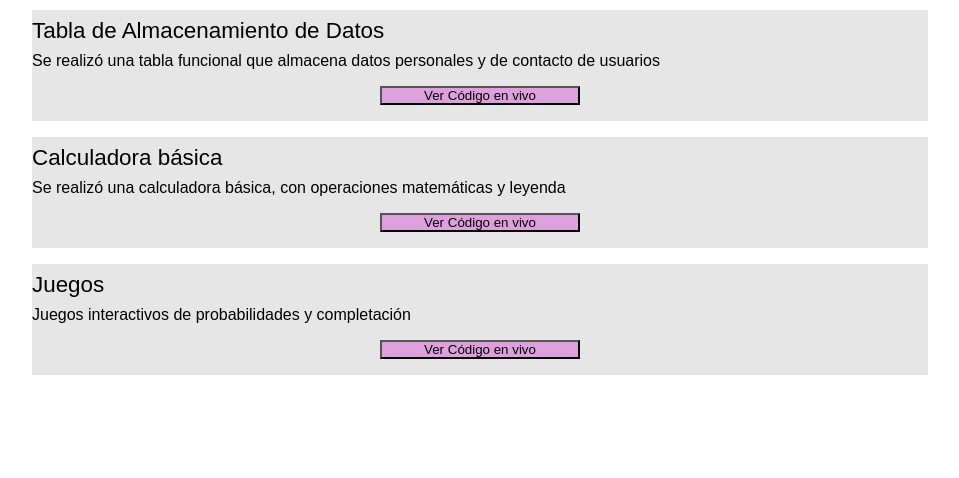
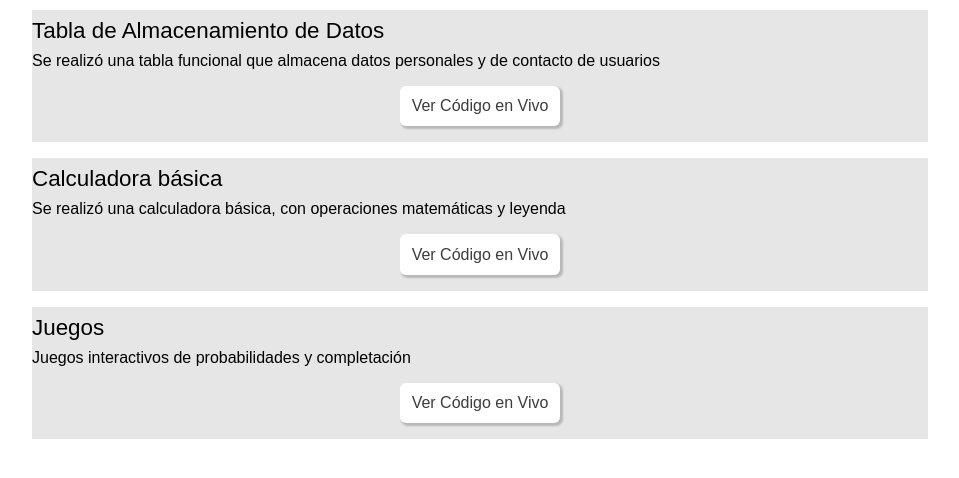
Before and after one commit to lauhs04/formulario.github.io, a plain HTML site: page index.html in a window 1280 px wide. Shown: the part 216-694 px from the top of the page, without its empty margins (160-1119 px from the left). Drawn offline with Linux system fonts and the light colour scheme.

Commit message:
cambios de estilos en botones

```diff
--- a/index.html
+++ b/index.html
@@ -27,7 +27,7 @@
             <h2 class="container-title">Tabla de Almacenamiento de Datos</h2>
             <p>Se realizó una tabla funcional que almacena datos personales y de contacto de usuarios</p>
             <div style="width: 70vw; display: flex; justify-content: center;">
-                <button class="link-boton">Ver Código en vivo</button>
+                <a href="./tabla.html"  class="link-boton">Ver Código en Vivo</a>
             </div>
         </article>
     </section>
@@ -36,7 +36,7 @@
             <h2 class="container-title">Calculadora básica</h2>
             <p>Se realizó una calculadora básica, con operaciones matemáticas y leyenda</p>
             <div style="width: 70vw; display: flex; justify-content: center;">
-                <button class="link-boton">Ver Código en vivo</button>
+                <a href="./tabla.html"  class="link-boton">Ver Código en Vivo</a>
             </div>
         </article>
     </section>
@@ -45,7 +45,7 @@
             <h2 class="container-title">Juegos</h2>
             <p>Juegos interactivos de probabilidades y completación</p>
             <div style="width: 70vw; display: flex; justify-content: center;">
-                <button class="link-boton">Ver Código en vivo</button>
+                <a href="./tabla.html"  class="link-boton">Ver Código en Vivo</a>
             </div>
         </article>
     </section>
--- a/styles.css
+++ b/styles.css
@@ -81,12 +81,17 @@ header{
 }
 
 .link-boton{
-    background-color: plum;
-    width: 12.5rem;
+    background-color: rgb(255, 255, 255);
     margin-left: auto;
     margin-right: auto;
     margin-top: 1rem;
     margin-bottom: 1rem;
+    padding: 0.7rem;
+    border-radius: 6px;
+    border-style: none;
+    text-decoration-line: none;
+    color: #3c3c3c;
+    box-shadow: 2px 2px 2px 1px rgba(0, 0, 0, 0.2);
 }
 @media screen and (min-width:332px){
     .container-javascript{
```
